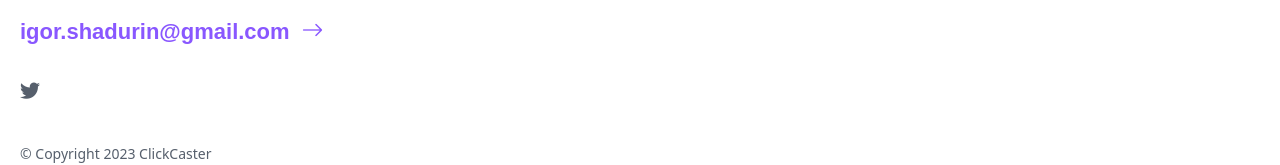
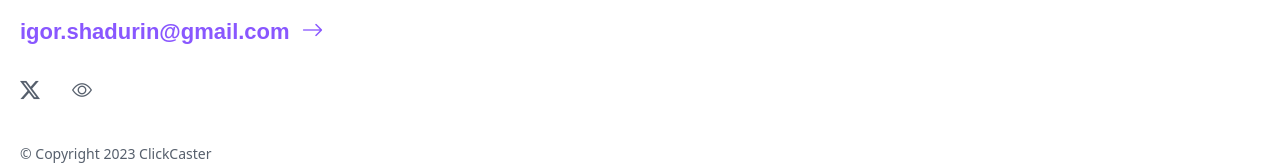
Before and after one commit to IgorShadurin/clickcaster, a React (Create React App) app in the folder app/: page / in a window 1280 px wide. Shown: the part 1407-1572 px from the top of the page. Built offline with nearby package versions, Linux system fonts and the light colour scheme; a web font is replaced by a local one.

Commit message:
feat: added warpcast url

```diff
--- a/app/public/index.html
+++ b/app/public/index.html
@@ -25,7 +25,7 @@
       Learn how to configure a non-root public URL by running `npm run build`.
     -->
     <title>Click Caster</title>
-    <link rel="stylesheet" href="https://cdn.jsdelivr.net/npm/bootstrap-icons@1.10.2/font/bootstrap-icons.css">
+    <link rel="stylesheet" href="https://cdn.jsdelivr.net/npm/bootstrap-icons@1.11.3/font/bootstrap-icons.css">
     <link rel="stylesheet" href="https://api.fontshare.com/v2/css?f=satoshi@900,700,500,300,401,400&display=swap">
   </head>
   <body class="p-1 p-lg-2">
--- a/app/src/App.tsx
+++ b/app/src/App.tsx
@@ -121,7 +121,12 @@ function App() {
               <ul className="nav mx-n4">
                 <li className="nav-item">
                   <a target="_blank" href="https://twitter.com/ClickCaster" className="nav-link text-lg text-muted text-primary-hover">
-                    <i className="bi bi-twitter"></i>
+                    <i className="bi bi-twitter-x"></i>
+                  </a>
+                </li>
+                <li className="nav-item">
+                  <a target="_blank" href="https://warpcast.com/clickcaster" className="nav-link text-lg text-muted text-primary-hover">
+                    <i className="bi bi-eye"></i>
                   </a>
                 </li>
               </ul>
```
